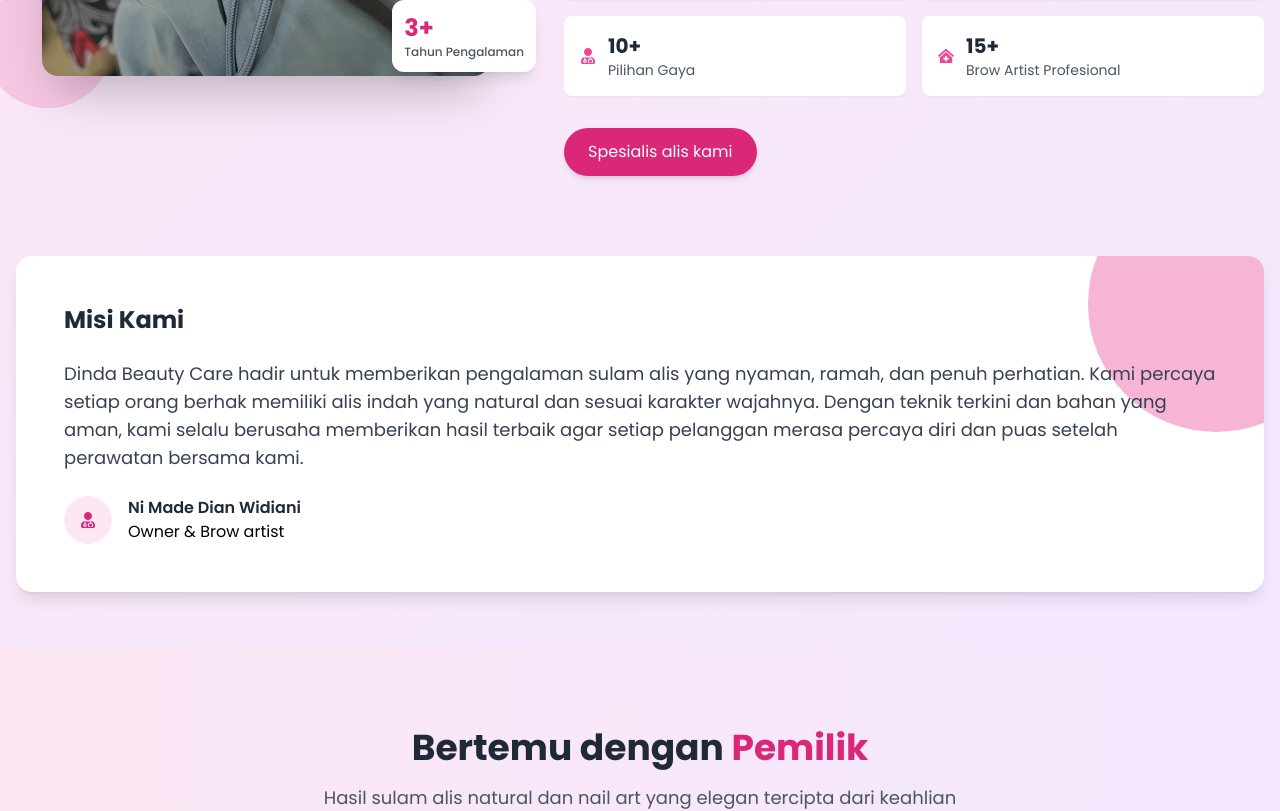
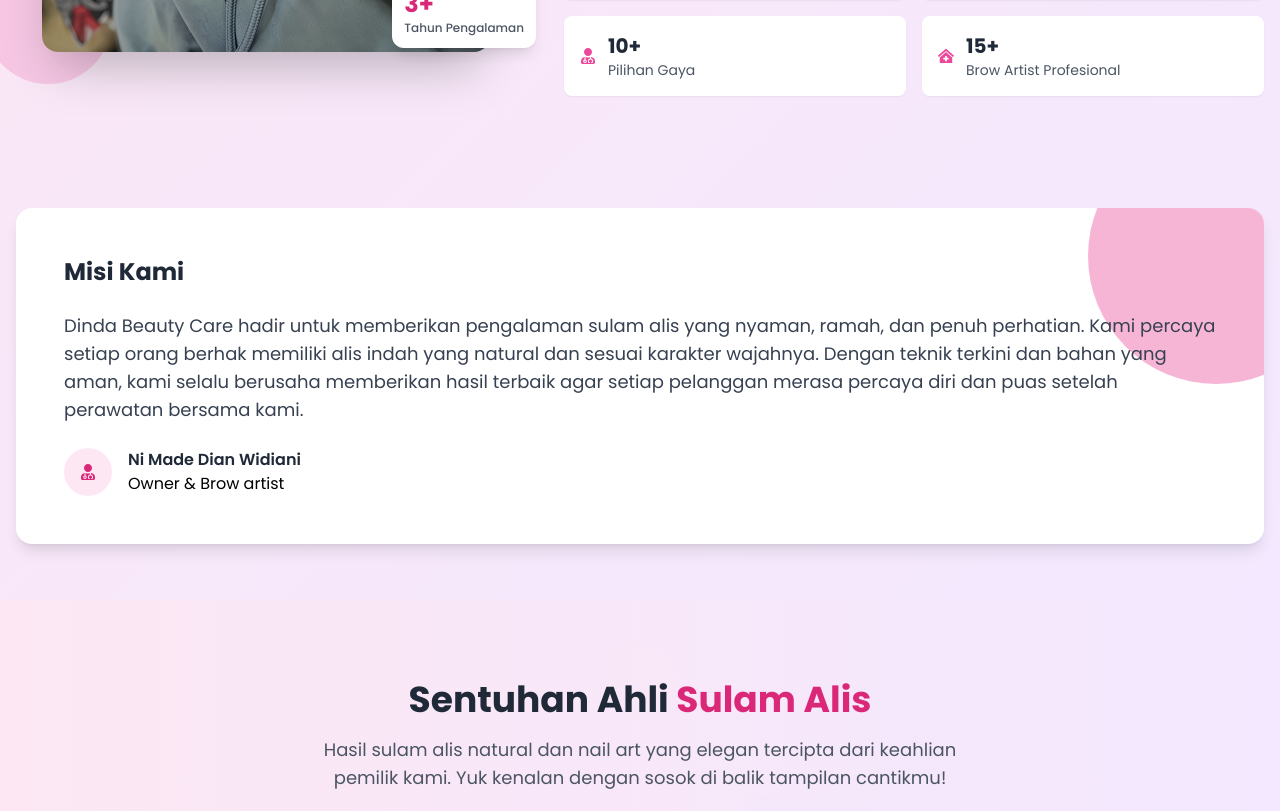
Before and after one commit to yudisdev/clinic-web, a React (Vite) app: page / in a window 1280 px wide. Shown: the part 2520-3331 px from the top of the page. Built offline with nearby package versions, Linux system fonts and the light colour scheme.

Commit message:
update link href in specialist.jsx

```diff
--- a/src/components/About.jsx
+++ b/src/components/About.jsx
@@ -101,12 +101,7 @@ const About = () => {
             </section>
 
 
-            <nav>
-              <a href="#" className='inline-block bg-pink-600 hover:bg-pink-700 text-white px-6 py-3 rounded-full
-              transition shadow-md focus:outline-none focus:ring-2 focus:ring-pink-800 focus:ring-offset-2'>
-                Spesialis alis kami
-              </a>
-            </nav>
+
           </div>
         </article>
           <aside data-aos='fade-up' data-aos-delay='700' className='mt-20 bg-white rounded-2xl md:p-12 shadow-lg relative overflow-hidden'>
--- a/src/components/Footer.jsx
+++ b/src/components/Footer.jsx
@@ -51,7 +51,7 @@ const Footer = () => {
     ];
 
     return (
-        <footer className="bg-gray-900 text-white pt-16 pb-8">
+        <footer className="bg-gray-900 text-white pt-16 pb-8" id="Footer">
             <div className="container mx-auto px-4 ">
                 <div className="grid grid-cols-1 md:grid-cols-2 lg:grid-cols-4 gap-12 mb-12">
 
--- a/src/components/Services.jsx
+++ b/src/components/Services.jsx
@@ -73,7 +73,7 @@ const Services = () => {
                 <h3 className='text-2xl font-bold text-gray-800 mb-6'>
                     Siap ubah penampilanmu jadi lebih keren?
                 </h3>
-                <a href="#pesanjadwal"
+                <a href="#JadwalKonsultasi"
                 className='bg-pink-600 hover:bg-pink-700 text-white px-8 py-3 rounded-full
                 inline-block transition shadow-lg focus:outline-none focus:ring-2 focus:ring-pink-800
                 focus:ring-offset-2'
--- a/src/components/Specialist.jsx
+++ b/src/components/Specialist.jsx
@@ -63,7 +63,7 @@ const Specialist = () => {
             aria-hidden="true"
           />
           <h2 className="text-3xl md:text-4xl font-bold text-gray-800 mb-4 relative z-10">
-            Bertemu dengan <span className="text-pink-600">Pemilik</span>
+            Sentuhan Ahli <span className="text-pink-600">Sulam Alis</span>
           </h2>
           <p className="text-lg text-gray-600 max-w-2xl mx-auto relative z-10">
             Hasil sulam alis natural dan nail art yang elegan tercipta dari keahlian pemilik kami. Yuk kenalan dengan sosok di balik tampilan cantikmu!
@@ -154,14 +154,14 @@ const Specialist = () => {
             </p>
             <nav className="flex flex-col sm:flex-row justify-center gap-4">
               <a
-                href="#"
+                href="#jadwalKonsultasi"
                 className="bg-pink-600 hover:bg-pink-700 text-white px-8 py-3 rounded-full transition shadow-lg focus:outline-none focus:ring-2 focus:ring-pink-800 focus:ring-offset-2"
                 aria-label="Pesan Sekarang"
               >
                 Pesan Jadwal
               </a>
               <a
-                href="#"
+                href="#Footer"
                 className="border border-pink-600 hover:bg-pink-50 text-pink-600 px-8 py-3 rounded-full transition shadow-lg focus:outline-none focus:ring-2 focus:ring-pink-500 focus:ring-offset-2"
                 aria-label="Hubungi Kami"
               >
```
